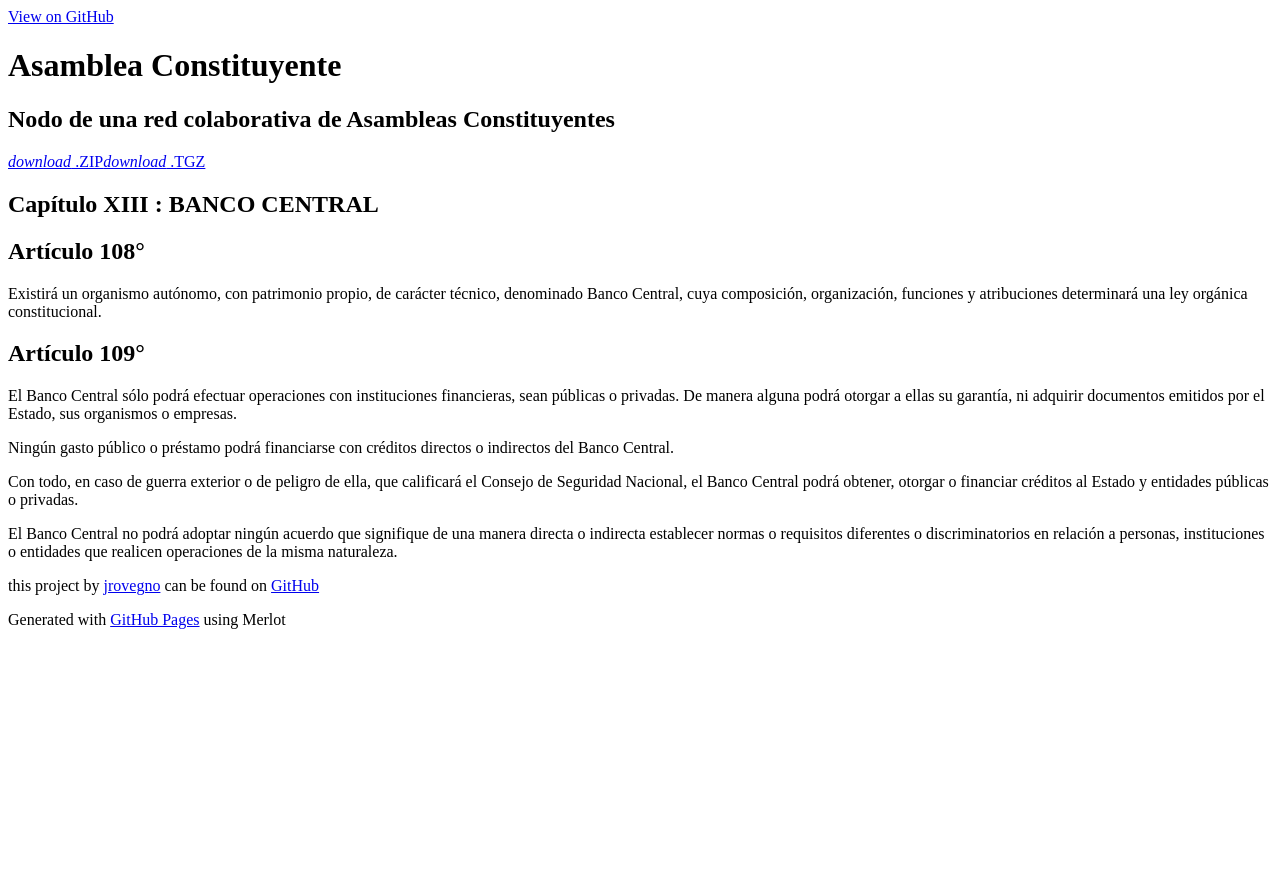
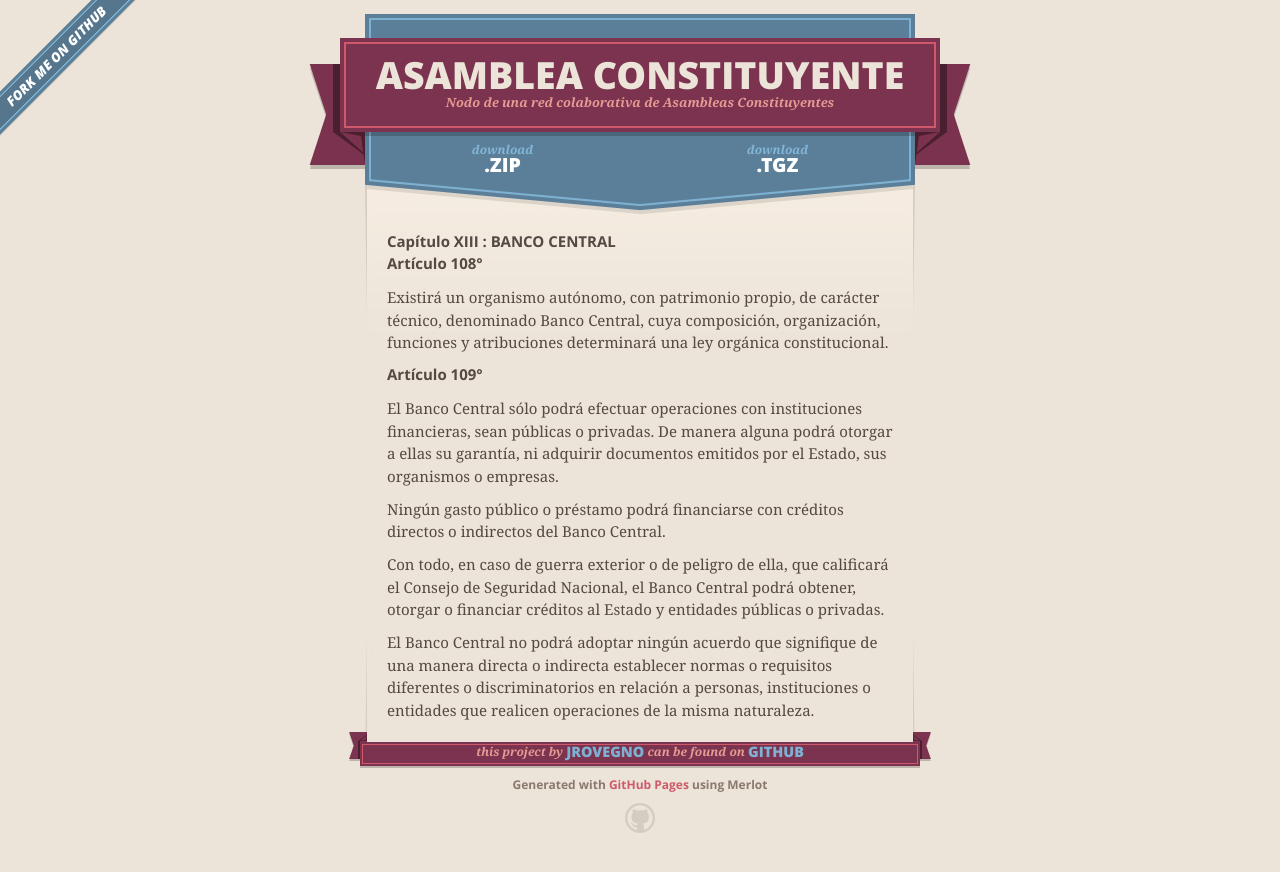
Before and after one commit to jrovegno/AC, a Jekyll site: the page built from capitulos/cap13.md, in a window 1280 px wide. Shown: the top 872 px of the page. Built offline with Jekyll 4.4.1, drawn with Linux system fonts in a browser that asks for light colours; nearby versions of some CDN libraries.

Commit message:
correct relative to the root, but wrong for subfolders. The fix was to use absolute paths jekyll/issues/1461

```diff
--- a/_layouts/default.html
+++ b/_layouts/default.html
@@ -5,9 +5,9 @@
     <meta http-equiv="X-UA-Compatible" content="chrome=1">
     <meta name="viewport" content="width=640">
 
-    <link rel="stylesheet" href="stylesheets/core.css" media="screen">
-    <link rel="stylesheet" href="stylesheets/mobile.css" media="handheld, only screen and (max-device-width:640px)">
-    <link rel="stylesheet" href="stylesheets/pygment_trac.css">
+    <link rel="stylesheet" href="/stylesheets/core.css" media="screen">
+    <link rel="stylesheet" href="/stylesheets/mobile.css" media="handheld, only screen and (max-device-width:640px)">
+    <link rel="stylesheet" href="/stylesheets/pygment_trac.css">
 
     <script type="text/javascript" src="javascripts/modernizr.js"></script>
     <script type="text/javascript" src="https://ajax.googleapis.com/ajax/libs/jquery/1.7.1/jquery.min.js"></script>
```
Also changed, not shown: capitulos/cap01.md (+0 -1 lines).
